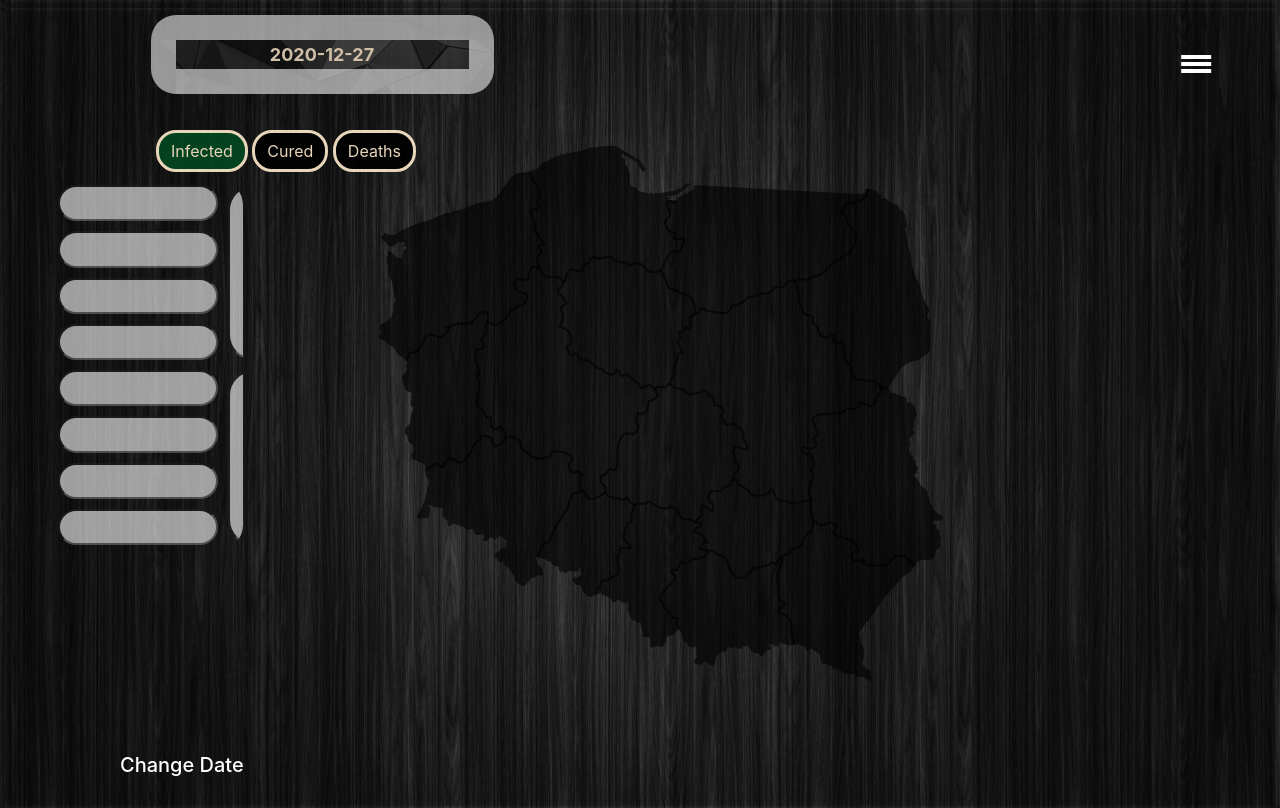
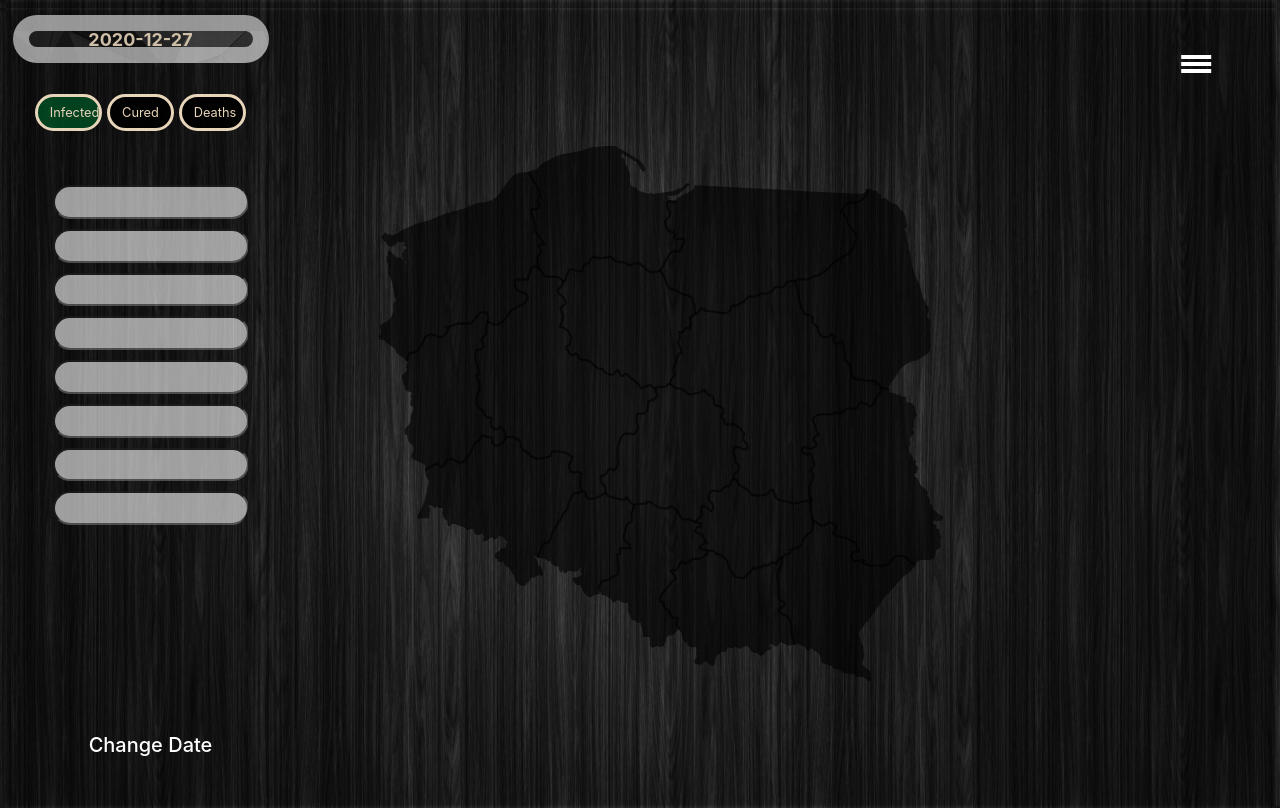
Before and after one commit to Adrian2337/covid-spread-analyzer, a Django app: template templates/map.html in a window 1280 px wide. Run offline with Django 3.2, Linux system fonts and the light colour scheme; the template is opened without the code that fills it, so the values that code supplies are empty; some libraries are stand-ins or nearby versions.

Commit message:
responsive map_page update

```diff
--- a/static/css/map.css
+++ b/static/css/map.css
@@ -100,20 +100,22 @@ td {
 }
 
 .buttons {
+    display: table-row;
     padding: 15px;
     box-sizing: content-box !important;
-    width: 180%;
-    top: 100px;
+    width: 100%;
+    top: 8%;
     align-items: center;
     text-align: center;
-    position: absolute;
+    position: relative;
     margin: 15px;
-    left: 10%;
     transition: 1s;
 }
 
 .btn {
+    width: 28%;
     position: relative;
+    font-size: calc(1vw - 1vh + 1vmin);
     flex: none;
     border-radius: 20px;
     color: blanchedalmond;
@@ -122,6 +124,7 @@ td {
     background-color: black;
     cursor: pointer;
     opacity: 0.9;
+    text-overflow: ellipsis;
 
 }
 
@@ -130,6 +133,7 @@ td {
     max-width: 400px;
     position: fixed;
     left: 0;
+    margin-left: 5px;
     top: 0;
     display: flex;
     flex-direction: column;
@@ -146,11 +150,13 @@ td {
     font-weight: 700;
     color: blanchedalmond;
     text-align: center;
-    border: 25px solid rgba(255, 255, 255, 0.7);
+    border: 2vh solid rgba(255, 255, 255, 0.7);
     opacity: 0.8;
     border-radius: 25px;
     position: absolute;
     margin: 15px;
+    width: 100%;
+    height: 6%;
 }
 
 .legend {
@@ -165,8 +171,8 @@ td {
     text-align: center;
     border-radius: 25px;
     top: 180px;
-    bottom: 250px;
-    padding-left: 25px;
+    bottom: 270px;
+    padding-left: 15px;
     overflow: auto;
 }
 
@@ -179,33 +185,34 @@ td {
     opacity: 0.6;
     text-align: center;
     border-radius: 25px;
-    width: 160px;
+    width: 98%;
 }
 
 
 .knob-container {
+    display: inline-block;
+    text-align: center;
+    align-items: center;
     position: absolute;
-    left: 120px;
     bottom: 15px;
-    align-items: center;
-    margin: auto;
+    margin-bottom: 20px;
+    margin-left: 20px;
     transition: 1s;
+    width: 100%;
+    height: max-content;
+}
+
+.knob-container canvas {
+    width: 50%;
+    height: 50%;
 }
 
 @media only screen and (max-width: 800px) and (max-height: 1333px) {
-    .buttons {
-        width: 600%;
-    }
 
     .legend-element {
+        min-height: 1px;
         padding: 0.1%;
         height: 0.1%;
-        font-size: 8px;
-        width: 100px;
-    }
-
-    .knob-container {
-        left: 15px;
     }
 
     #general-voivodeship-info {
@@ -221,7 +228,3 @@ td {
     }
 
 }
-
-@media only screen and (max-height: 800px) {
-
-}
--- a/templates/map.html
+++ b/templates/map.html
@@ -120,9 +120,7 @@
             <script type="text/javascript" src="../static/js/map.js"></script>
         </div>
     </div>
-            <div class = "components" id="components">
-
-                <div class="date-out">
+    <div class="components" id="components">
         <input type="text" value="" id="date-div" readonly>
         <script type="text/javascript">
             $(document).ready(function () {
@@ -137,7 +135,6 @@
                 document.getElementById("date-div").value = today;
             });
         </script>
-                </div>
         <div class="buttons">
             <button class="btn" value="True" id="daily infected" onclick="btn_infected()">Infected</button>
             <button class="btn" value="False" id="daily cured" onclick="btn_cured()">Cured</button>
@@ -149,16 +146,16 @@
 
         </div>
         <div class="legend">
-                    <input type="text" class="legend-element" value="" id="0.1"  readonly>
-                    <input type="text" class="legend-element" value="" id="0.2"  readonly>
-                    <input type="text" class="legend-element" value="" id="0.3"  readonly>
-                    <input type="text" class="legend-element" value="" id="0.4"  readonly>
-                    <input type="text" class="legend-element" value="" id="0.5"  readonly>
-                    <input type="text" class="legend-element" value="" id="0.6"  readonly>
-                    <input type="text" class="legend-element" value="" id="0.7"  readonly>
-                    <input type="text" class="legend-element" value="" id="0.8"  readonly>
-                    <input type="text" class="legend-element" value="" id="0.9"  readonly>
-                    <input type="text" class="legend-element" value="" id="1.0"  readonly>
+            <input type="text" class="legend-element" value="" id="0.1" readonly>
+            <input type="text" class="legend-element" value="" id="0.2" readonly>
+            <input type="text" class="legend-element" value="" id="0.3" readonly>
+            <input type="text" class="legend-element" value="" id="0.4" readonly>
+            <input type="text" class="legend-element" value="" id="0.5" readonly>
+            <input type="text" class="legend-element" value="" id="0.6" readonly>
+            <input type="text" class="legend-element" value="" id="0.7" readonly>
+            <input type="text" class="legend-element" value="" id="0.8" readonly>
+            <input type="text" class="legend-element" value="" id="0.9" readonly>
+            <input type="text" class="legend-element" value="" id="1.0" readonly>
 
             <script type="text/javascript">
                 paint_areas(map_data, 0)
@@ -179,8 +176,8 @@
 
                 $(function () {
                     $(".knob").knob({
-                                hight: 200,
-                                width: 200,
+                        hight: '10%',
+                        width: '50%',
                         'min': 0,
                         'max': days,
                         release: function (value) {
@@ -231,7 +228,7 @@
                 <th id="deaths-val-pol"></th>
             </tr>
         </table>
-            <a  href="" id="statistics-link" onclick="render_template()">Details...</a>
+        <a href="" id="statistics-link" onclick="render_template()">Details...</a>
 
     </div>
 {% endblock content %}
```
Lines whose indentation alone changed are shown as unchanged.
